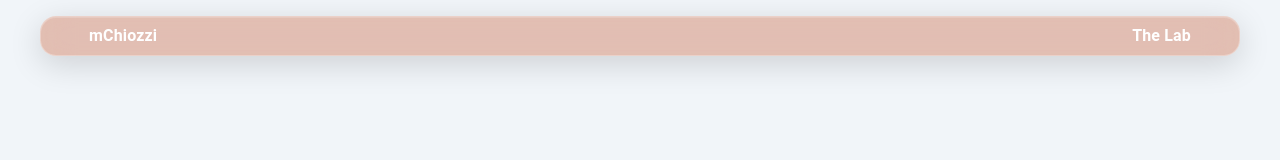
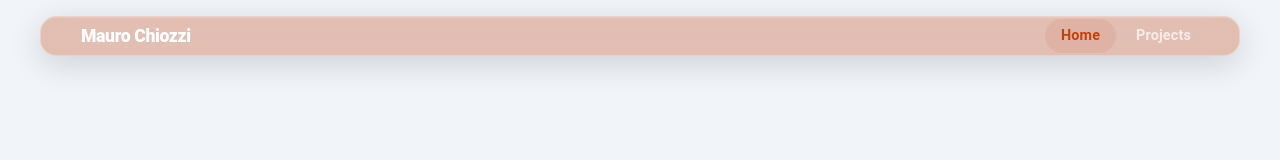
Before and after one commit to maurochiozzi/maurochiozzi.github.io, a React (Create React App) app: page / in a window 1280 px wide. Shown: the top 160 px of the page. Built offline with nearby package versions, Linux system fonts and the light colour scheme; what ga-gtag would draw is missing.

Commit message:
improve navbar

```diff
--- a/src/components/bar/index.js
+++ b/src/components/bar/index.js
@@ -1,13 +1,27 @@
 import React from "react";
-import { Link } from "react-router-dom";
+import { Link, useLocation } from "react-router-dom";
 
 import { Nav } from "./styles";
 
 export default function Bar() {
+  const location = useLocation();
+
   return (
     <Nav>
-      <Link to="/">mChiozzi</Link>
-      <Link to="/projects">The Lab</Link>
+      <Link to="/" className="brand">
+        Mauro Chiozzi
+      </Link>
+      <div className="nav-links">
+        <Link to="/" className={location.pathname === "/" ? "active" : ""}>
+          Home
+        </Link>
+        <Link
+          to="/projects"
+          className={location.pathname.startsWith("/projects") ? "active" : ""}
+        >
+          Projects
+        </Link>
+      </div>
     </Nav>
   );
 }
--- a/src/components/bar/styles.js
+++ b/src/components/bar/styles.js
@@ -1,6 +1,6 @@
 import styled from "styled-components";
 
-export const Nav = styled.div`
+export const Nav = styled.nav`
   height: 32px;
 
   position: fixed;
@@ -30,12 +30,36 @@ export const Nav = styled.div`
   transition: all 0.3s ease-in-out;
 
   a {
-    padding: 0 16px;
     text-decoration: none;
     color: inherit;
-    transition: opacity 0.2s;
-    &:hover {
-      opacity: 0.8;
+    transition: all 0.2s ease;
+  }
+
+  .brand {
+    font-weight: 800;
+    font-size: 1.1rem;
+    letter-spacing: -0.02em;
+    padding: 0 8px;
+  }
+
+  .nav-links {
+    display: flex;
+    align-items: center;
+    gap: 4px;
+
+    a {
+      padding: 6px 16px;
+      border-radius: 20px;
+      font-size: 0.9rem;
+      font-weight: 600;
+      opacity: 0.7;
+
+      &:hover,
+      &.active {
+        opacity: 1;
+        color: ${({ theme }) => theme.palette.primary.main};
+        background: ${({ theme }) => theme.palette.primary.main}15;
+      }
     }
   }
 
```
